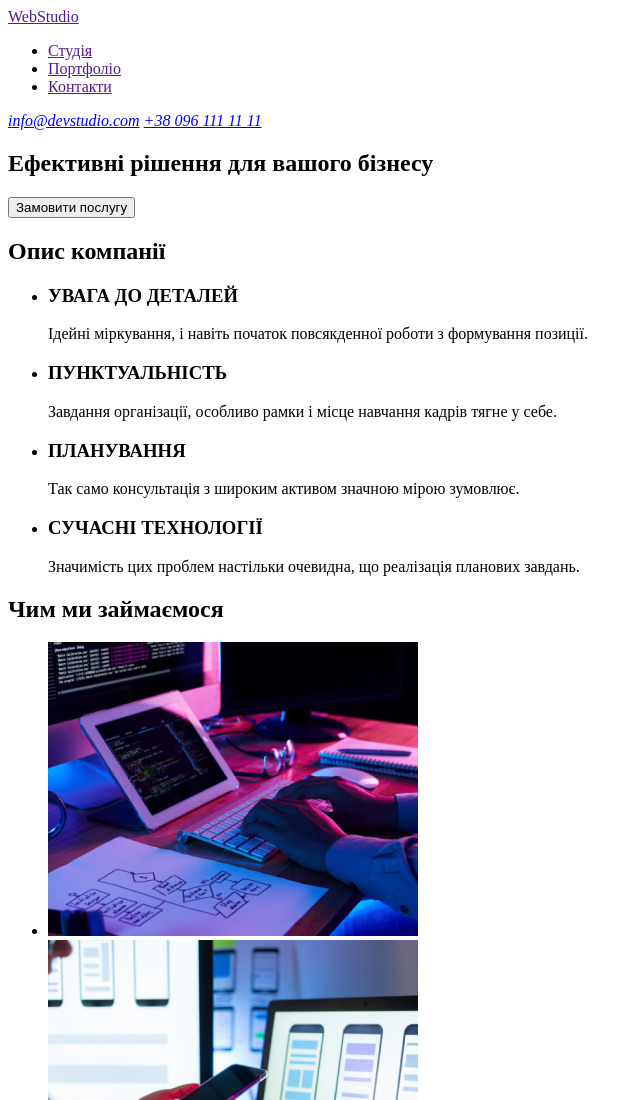
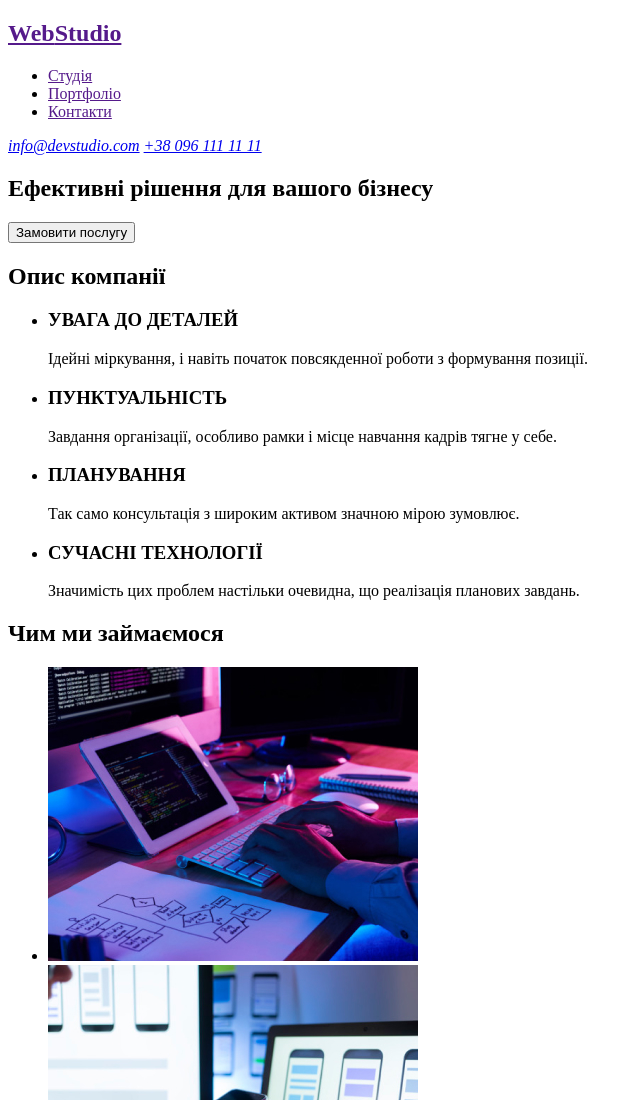
Before and after one commit to IhorNemesh/goit-markup-hw-01, a plain HTML site: page index.html in a window 1280 px wide. Shown: the top 1100 px of the page, without its empty margins (0-642 px from the left). Drawn offline with Linux system fonts and the light colour scheme.

Commit message:
Змінений вигляд логотипа
Добавлений Н1

```diff
--- a/index.html
+++ b/index.html
@@ -9,7 +9,12 @@
 <body>
     <!--Шапка-->
  <header>
-    <nav> <a href=""> <span class="accent">Web</span>Studio</a>
+    <nav>
+    <h1>
+        <a href=""> <span class="accent">Web</span>Studio</a>
+    </h1>
+
+
             <ul>
                 <li> <a href="">Студія</a></li>
                 <li> <a href="">Портфоліо</a></li>
```
Lines whose indentation alone changed are shown as unchanged.
